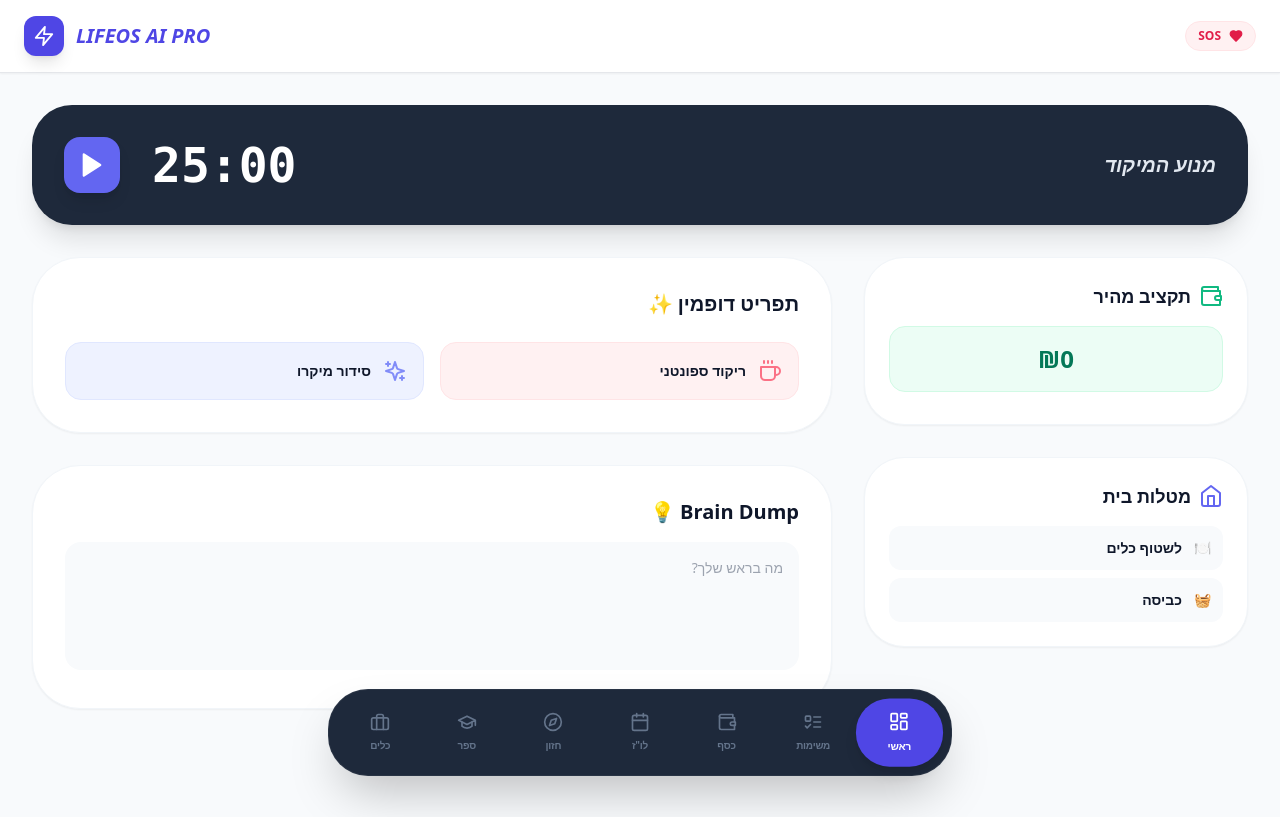
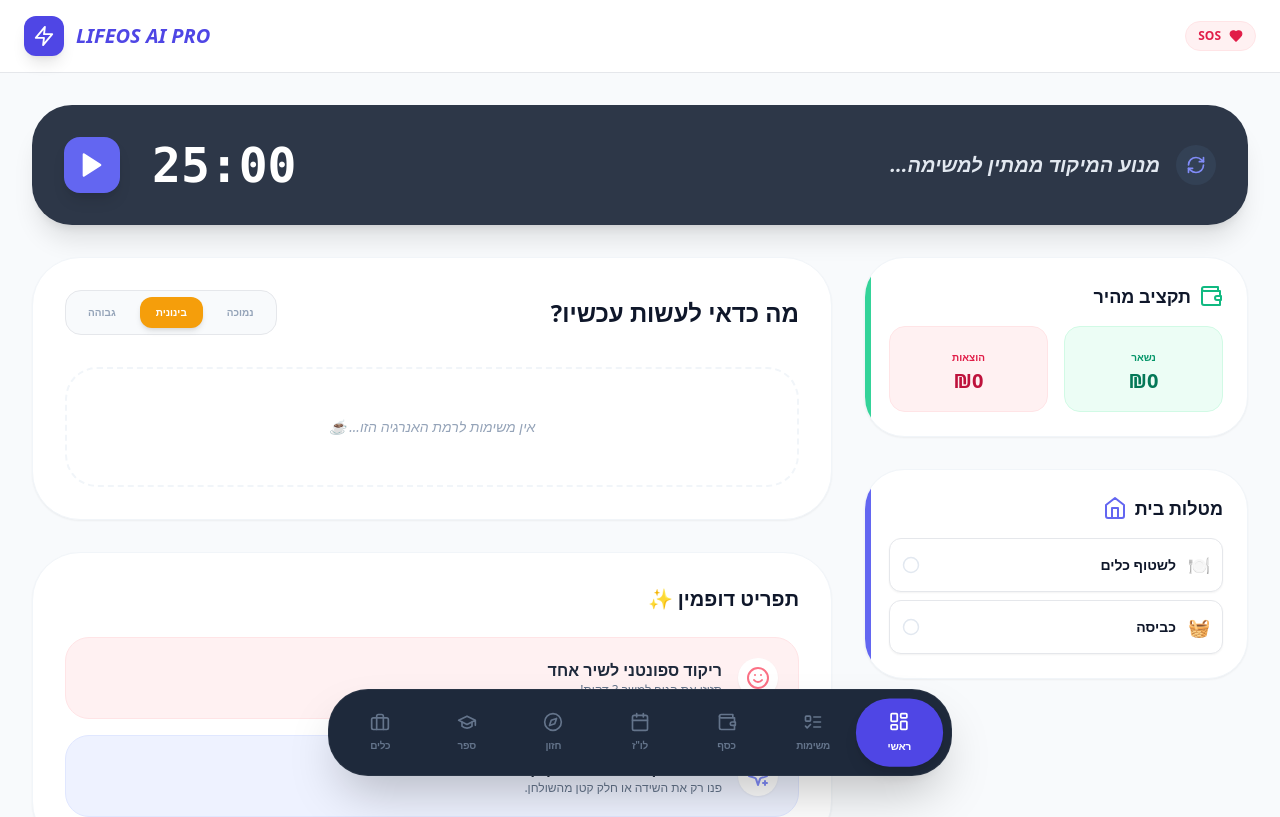
Before and after one commit to betzalel123/my-life-os, a React (Vite) app: page / in a window 1280 px wide. Shown: the top 817 px of the page. Built offline with nearby package versions, Linux system fonts and the light colour scheme.

Commit message:
Update App.jsx

```diff
--- a/src/App.jsx
+++ b/src/App.jsx
@@ -2,11 +2,8 @@ import React, { useState, useEffect, useRef } from 'react';
 import {
   LayoutDashboard, Zap, ListTodo, Wallet, Calendar,
   Compass, GraduationCap, Briefcase, Home, Plus,
-  Circle, Lightbulb, Play, Pause, Timer, Clock,
-  BatteryLow, BatteryMedium, BatteryFull, RefreshCw,
-  Heart, Star, Coffee, Smile, CheckCircle2, X,
-  TrendingUp, TrendingDown, ChevronRight, Target,
-  BrainCircuit, Sparkles, Trash2
+  Circle, Lightbulb, Play, Pause, RefreshCw,
+  Heart, Coffee, Smile, CheckCircle2, X, BrainCircuit, Sparkles
 } from 'lucide-react';
 
 const loadFromLocal = (key, defaultValue) => {
@@ -17,31 +14,25 @@ const loadFromLocal = (key, defaultValue) => {
 };
 
 const App = () => {
-  // --- States ---
   const [activeTab, setActiveTab] = useState(() => loadFromLocal('lifeos_activeTab', 'dashboard'));
   const [energyLevel, setEnergyLevel] = useState('medium');
   const [tasks, setTasks] = useState(() => loadFromLocal('lifeos_tasks', []));
-  const [newTask, setNewTask] = useState('');
   const [chores, setChores] = useState(() => loadFromLocal('lifeos_chores', [
     { id: 1, text: 'לשטוף כלים', completed: false, icon: '🍽️' },
     { id: 2, text: 'כביסה', completed: false, icon: '🧺' }
   ]));
   const [newChore, setNewChore] = useState('');
-  const [transactions, setTransactions] = useState(() => loadFromLocal('lifeos_transactions', []));
   const [brainDump, setBrainDump] = useState(() => loadFromLocal('lifeos_brainDump', ''));
   const [timeLeft, setTimeLeft] = useState(25 * 60);
   const [isTimerRunning, setIsTimerRunning] = useState(false);
 
-  // Auto-save
   useEffect(() => {
     window.localStorage.setItem('lifeos_tasks', JSON.stringify(tasks));
     window.localStorage.setItem('lifeos_chores', JSON.stringify(chores));
-    window.localStorage.setItem('lifeos_transactions', JSON.stringify(transactions));
     window.localStorage.setItem('lifeos_brainDump', JSON.stringify(brainDump));
-    window.localStorage.setItem('lifeos_activeTab', JSON.stringify(activeTab));
-  }, [tasks, chores, transactions, brainDump, activeTab]);
+    window.localStorage.setItem('lifeos_activeTab', activeTab);
+  }, [tasks, chores, brainDump, activeTab]);
 
-  // Timer logic
   useEffect(() => {
     let interval = null;
     if (isTimerRunning && timeLeft > 0) {
@@ -56,14 +47,14 @@ const App = () => {
     return `${mins.toString().padStart(2, '0')}:${secs.toString().padStart(2, '0')}`;
   };
 
-  // Finance Calc
-  const expenses = transactions.filter(t => t.type === 'expense').reduce((sum, t) => sum + t.amount, 0);
-  const income = transactions.filter(t => t.type === 'income').reduce((sum, t) => sum + t.amount, 0);
+  const toggleChore = (id) => {
+    setChores(chores.map(c => c.id === id ? { ...c, completed: !c.completed } : c));
+  };
 
   return (
     <div className="min-h-screen bg-[#f8fafc] text-slate-900 font-sans pb-32" dir="rtl">
       {/* Header */}
-      <header className="sticky top-0 z-40 px-6 py-4 bg-white/90 backdrop-blur-xl border-b flex items-center justify-between shadow-sm">
+      <header className="sticky top-0 z-40 px-6 py-4 bg-white/90 backdrop-blur-xl border-b flex items-center justify-between">
         <div className="flex items-center gap-2 px-3 py-1.5 bg-rose-50 border border-rose-100 rounded-full text-rose-600 text-xs font-bold cursor-pointer">
           <Heart size={14} fill="currentColor" /> SOS
         </div>
@@ -76,116 +67,108 @@ const App = () => {
       </header>
 
       <main className="p-4 md:p-8 max-w-7xl mx-auto space-y-8">
-
-        {/* --- DASHBOARD TAB --- */}
         {activeTab === 'dashboard' && (
           <div className="space-y-8">
-            <section className="bg-slate-800 text-white p-8 rounded-[2.5rem] shadow-xl flex flex-col md:flex-row items-center justify-between gap-6">
-              <div>
-                <h2 className="text-xl font-bold italic text-slate-200">מנוע המיקוד</h2>
+            {/* טיימר עליון כהה */}
+            <section className="bg-[#2d3748] text-white p-8 rounded-[2.5rem] shadow-xl flex flex-col md:flex-row items-center justify-between gap-6">
+              <div className="flex items-center gap-4">
+                 <div className="w-10 h-10 bg-slate-700 rounded-full flex items-center justify-center text-indigo-400">
+                    <RefreshCw size={20} />
+                 </div>
+                 <h2 className="text-xl font-bold italic text-slate-200">מנוע המיקוד ממתין למשימה...</h2>
               </div>
               <div className="flex items-center gap-8">
                 <div className="text-5xl font-mono font-black">{formatTime(timeLeft)}</div>
-                <button onClick={() => setIsTimerRunning(!isTimerRunning)} className="w-14 h-14 bg-indigo-500 rounded-2xl flex items-center justify-center shadow-lg active:scale-95">
+                <button onClick={() => setIsTimerRunning(!isTimerRunning)} className="w-14 h-14 bg-indigo-500 rounded-2xl flex items-center justify-center shadow-lg hover:bg-indigo-400 transition-all">
                   {isTimerRunning ? <Pause size={28} fill="white" /> : <Play size={28} fill="white" />}
                 </button>
               </div>
             </section>
 
             <div className="grid grid-cols-1 lg:grid-cols-12 gap-8">
+              {/* עמודה ימנית (ווידג'טים) */}
               <div className="lg:col-span-4 space-y-8">
-                <section className="bg-white p-6 rounded-[2.5rem] shadow-sm border border-slate-100">
+                <section className="bg-white p-6 rounded-[2.5rem] shadow-sm border border-slate-100 relative overflow-hidden">
+                  <div className="absolute top-0 left-0 w-1.5 h-full bg-emerald-400" />
                   <h3 className="text-lg font-bold mb-4 flex items-center gap-2"><Wallet className="text-emerald-500" /> תקציב מהיר</h3>
-                  <div className="bg-emerald-50 p-4 rounded-2xl mb-2 text-center border border-emerald-100">
-                    <p className="text-2xl font-black text-emerald-700">₪{income - expenses}</p>
+                  <div className="grid grid-cols-2 gap-4">
+                    <div className="bg-emerald-50 p-4 rounded-2xl border border-emerald-100 text-center">
+                      <span className="text-[10px] font-black text-emerald-600 uppercase">נשאר</span>
+                      <p className="text-xl font-black text-emerald-700">₪0</p>
+                    </div>
+                    <div className="bg-rose-50 p-4 rounded-2xl border border-rose-100 text-center">
+                      <span className="text-[10px] font-black text-rose-600 uppercase">הוצאות</span>
+                      <p className="text-xl font-black text-rose-700">₪0</p>
+                    </div>
                   </div>
                 </section>
-                <section className="bg-white p-6 rounded-[2.5rem] shadow-sm border border-slate-100">
-                  <h3 className="text-lg font-bold mb-4 flex items-center gap-2"><Home className="text-indigo-500" /> מטלות בית</h3>
+
+                <section className="bg-white p-6 rounded-[2.5rem] shadow-sm border border-slate-100 relative overflow-hidden">
+                  <div className="absolute top-0 left-0 w-1.5 h-full bg-indigo-500" />
+                  <h3 className="text-lg font-bold mb-4 flex items-center gap-2">מטלות בית <Home className="text-indigo-500" /></h3>
                   <div className="space-y-2">
-                    {chores.slice(0,3).map(c => (
-                      <div key={c.id} className="flex items-center gap-3 p-3 bg-slate-50 rounded-xl text-sm">
-                        <span>{c.icon}</span><span className="flex-1 font-bold">{c.text}</span>
+                    {chores.map(c => (
+                      <div key={c.id} onClick={() => toggleChore(c.id)} className={`flex items-center gap-3 p-3 rounded-xl border transition-all cursor-pointer ${c.completed ? 'bg-slate-50 opacity-50' : 'bg-white hover:border-indigo-100 shadow-sm'}`}>
+                        <span className="text-lg">{c.icon}</span>
+                        <span className={`text-sm font-bold flex-1 ${c.completed ? 'line-through' : ''}`}>{c.text}</span>
+                        {c.completed ? <CheckCircle2 className="text-emerald-500" size={18} /> : <Circle className="text-slate-200" size={18} />}
                       </div>
                     ))}
                   </div>
                 </section>
               </div>
 
+              {/* עמודה מרכזית (משימות ותפריט) */}
               <div className="lg:col-span-8 space-y-8">
                 <section className="bg-white p-8 rounded-[3rem] shadow-sm border border-slate-100">
+                  <div className="flex flex-col md:flex-row md:items-center justify-between gap-4 mb-8">
+                    <h3 className="text-2xl font-black">מה כדאי לעשות עכשיו?</h3>
+                    <div className="flex items-center gap-2 bg-slate-50 p-1.5 rounded-2xl border">
+                       {['נמוכה', 'בינונית', 'גבוהה'].map(lvl => (
+                         <button key={lvl} onClick={() => setEnergyLevel(lvl === 'נמוכה' ? 'low' : lvl === 'בינונית' ? 'medium' : 'high')}
+                           className={`px-4 py-2 rounded-xl text-[10px] font-bold transition-all ${
+                             (energyLevel === 'low' && lvl === 'נמוכה') || (energyLevel === 'medium' && lvl === 'בינונית') || (energyLevel === 'high' && lvl === 'גבוהה')
+                             ? 'bg-amber-500 text-white shadow-md' : 'text-slate-400'
+                           }`}
+                         >
+                           {lvl}
+                         </button>
+                       ))}
+                    </div>
+                  </div>
+                  <div className="py-12 border-2 border-dashed border-slate-100 rounded-[2rem] text-center text-slate-400 italic text-sm">
+                    אין משימות לרמת האנרגיה הזו... ☕
+                  </div>
+                </section>
+
+                <section className="bg-white p-8 rounded-[3rem] shadow-sm border border-slate-100">
                   <h3 className="text-xl font-bold mb-6">תפריט דופמין ✨</h3>
-                  <div className="grid grid-cols-1 md:grid-cols-2 gap-4">
-                    <div className="p-4 bg-rose-50 rounded-2xl border border-rose-100 flex items-center gap-3">
-                      <Coffee className="text-rose-400" /> <span className="text-sm font-bold">ריקוד ספונטני</span>
+                  <div className="space-y-4">
+                    <div className="p-5 bg-rose-50 rounded-3xl border border-rose-100 flex items-center gap-4">
+                      <div className="w-10 h-10 rounded-full bg-white flex items-center justify-center shadow-sm"><Smile className="text-rose-400" /></div>
+                      <div><h4 className="font-bold text-slate-800">ריקוד ספונטני לשיר אחד</h4><p className="text-xs text-slate-500">תזיזו את הגוף למשך 3 דקות!</p></div>
                     </div>
-                    <div className="p-4 bg-indigo-50 rounded-2xl border border-indigo-100 flex items-center gap-3">
-                      <Sparkles className="text-indigo-400" /> <span className="text-sm font-bold">סידור מיקרו</span>
+                    <div className="p-5 bg-indigo-50 rounded-3xl border border-indigo-100 flex items-center gap-4">
+                      <div className="w-10 h-10 rounded-full bg-white flex items-center justify-center shadow-sm"><Sparkles className="text-indigo-400" /></div>
+                      <div><h4 className="font-bold text-slate-800">סידור מיקרו של משטח קטן</h4><p className="text-xs text-slate-500">פנו רק את השידה או חלק קטן מהשולחן.</p></div>
                     </div>
                   </div>
                 </section>
+
                 <section className="bg-white p-8 rounded-[3rem] shadow-sm border border-slate-100">
                    <h3 className="text-xl font-bold mb-4">Brain Dump 💡</h3>
-                   <textarea value={brainDump} onChange={(e) => setBrainDump(e.target.value)} className="w-full h-32 bg-slate-50 rounded-2xl p-4 text-sm outline-none resize-none border-none" placeholder="מה בראש שלך?" />
+                   <textarea value={brainDump} onChange={(e) => setBrainDump(e.target.value)} className="w-full h-40 bg-slate-50/50 rounded-3xl p-6 text-sm outline-none border-none focus:ring-2 focus:ring-amber-100 resize-none" placeholder="פרוקי פה הכל..." />
                 </section>
               </div>
             </div>
           </div>
         )}
 
-        {/* --- TASKS TAB --- */}
-        {activeTab === 'tasks' && (
-          <div className="space-y-8">
-            <h2 className="text-3xl font-black italic">ניהול משימות חכם</h2>
-            <div className="bg-white p-8 rounded-[3rem] shadow-sm border border-slate-100">
-              <div className="flex gap-4 mb-8">
-                {['low', 'medium', 'high'].map(lvl => (
-                  <button key={lvl} onClick={() => setEnergyLevel(lvl)} className={`flex-1 py-4 rounded-2xl font-bold transition-all ${energyLevel === lvl ? 'bg-indigo-600 text-white shadow-lg' : 'bg-slate-50 text-slate-400'}`}>
-                    אנרגיה {lvl === 'low' ? '😴' : lvl === 'medium' ? '💪' : '⚡'}
-                  </button>
-                ))}
-              </div>
-              <div className="relative mb-6">
-                <input type="text" placeholder="להוסיף משימה חדשה..." className="w-full bg-slate-50 border-2 border-dashed border-slate-200 rounded-2xl py-5 px-6 outline-none" />
-                <button className="absolute left-3 top-1/2 -translate-y-1/2 bg-indigo-600 text-white p-3 rounded-xl shadow-lg"><Plus /></button>
-              </div>
-              <div className="space-y-4">
-                <p className="text-center text-slate-400 italic py-10">אין משימות לרמת האנרגיה הזו...</p>
-              </div>
-            </div>
-          </div>
-        )}
-
-        {/* --- FINANCE TAB --- */}
-        {activeTab === 'finance' && (
-          <div className="space-y-8">
-             <h2 className="text-3xl font-black italic">ניהול פיננסי</h2>
-             <div className="grid grid-cols-1 md:grid-cols-3 gap-6">
-                <div className="bg-emerald-500 text-white p-8 rounded-[2.5rem] shadow-lg">
-                  <p className="text-sm font-bold opacity-80">יתרה נוכחית</p>
-                  <p className="text-4xl font-black">₪{income - expenses}</p>
-                </div>
-                <div className="bg-white p-8 rounded-[2.5rem] border border-slate-100">
-                  <p className="text-sm font-bold text-slate-400">הוצאות החודש</p>
-                  <p className="text-4xl font-black text-rose-500">₪{expenses}</p>
-                </div>
-                <div className="bg-white p-8 rounded-[2.5rem] border border-slate-100">
-                  <p className="text-sm font-bold text-slate-400">הכנסות החודש</p>
-                  <p className="text-4xl font-black text-emerald-500">₪{income}</p>
-                </div>
-             </div>
-             <div className="bg-white p-8 rounded-[3rem] border border-slate-100">
-                <h3 className="text-xl font-bold mb-6 italic">תנועות אחרונות</h3>
-                <p className="text-center text-slate-400 py-10">עוד לא הוספת תנועות החודש.</p>
-             </div>
-          </div>
-        )}
-
-        {/* --- OTHER TABS --- */}
-        {['vision', 'schedule', 'skills', 'tools'].includes(activeTab) && (
+        {/* טאבים אחרים */}
+        {activeTab !== 'dashboard' && (
           <div className="flex flex-col items-center justify-center py-32 bg-white rounded-[3rem] border border-dashed text-slate-400">
              <BrainCircuit size={48} className="mb-4 opacity-20" />
-             <p className="text-xl font-black italic">הטאב הזה בתהליכי בנייה... 🔨</p>
+             <p className="text-xl font-black italic">הטאב של {activeTab} חוזר בקרוב... 🔨</p>
           </div>
         )}
       </main>
```
